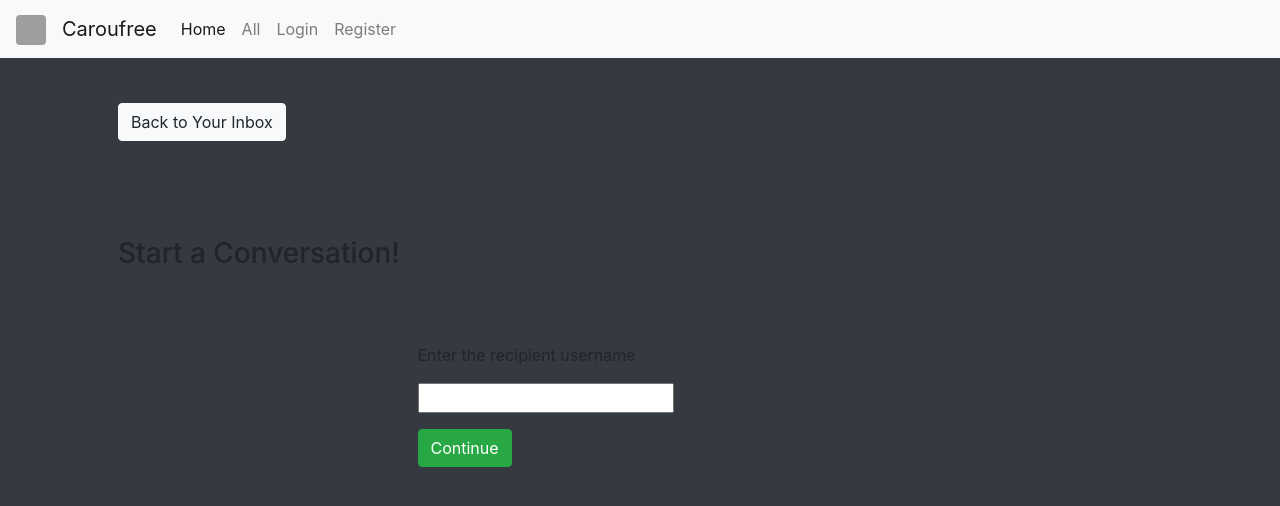
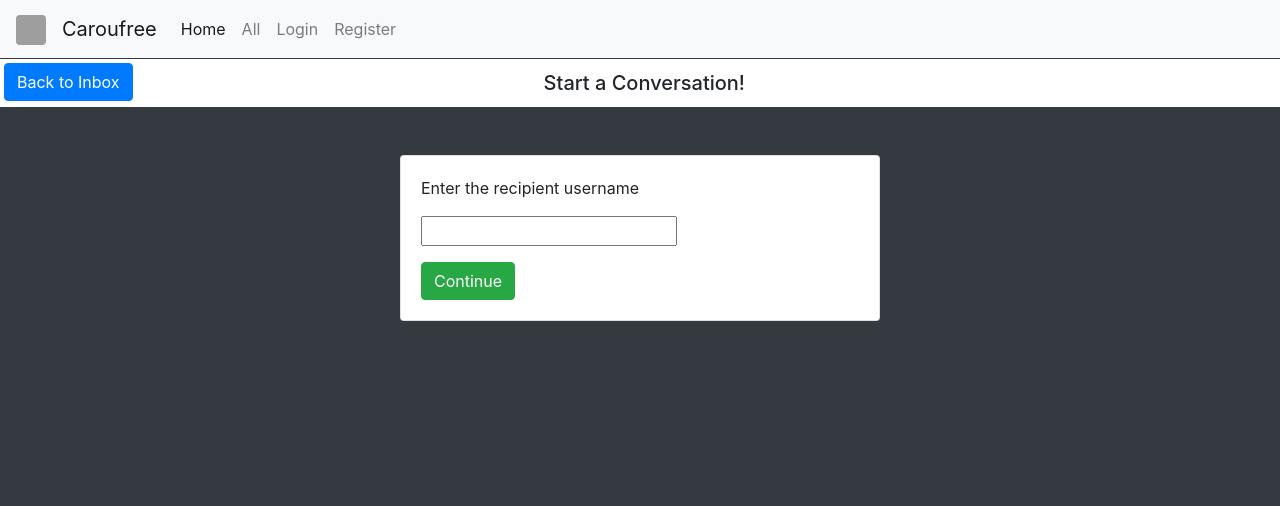
Before and after one commit to c160034/caroufree, a Django app: page /inbox/new in a window 1280 px wide. Shown: the top 506 px of the page. Run offline with Django 4.2, Linux system fonts and the light colour scheme; grey boxes are pictures that could not be loaded.

Commit message:
refactoring inbox style

```diff
--- a/displays/static/displays/thread.css
+++ b/displays/static/displays/thread.css
@@ -1,4 +1,4 @@
-#recipient {
+#head {
     position: fixed;
     top: 59px;
     left: 0;
--- a/displays/templates/displays/create-thread.html
+++ b/displays/templates/displays/create-thread.html
@@ -10,25 +10,18 @@
 {% endblock %}
 
 {% block content %}
-    <div class="container">
-        <div class="row">
-            <div class="col-md-12 p-5">
-                <a href="{% url 'inbox-page' %}" class="btn btn-light">Back to Your Inbox</a>
-            </div>
+        <div class="col-md-12 m-0 p-1 bg-white" id="head">
+            <a href="{% url 'inbox-page' %}"><button class="btn btn-primary float-left">Back to Inbox</button></a>
+                <h5 class="text-center my-2" style="margin-right:120px">Start a Conversation!</h5>
         </div>
-        <div class="row">
-            <div class="col-md-12 p-5">
-                <h3>Start a Conversation!</h3>
-            </div>
-        </div>
-        <div class="row justify-content-center mt-3 mb-5">
-            <div class="col-md-5 col=sm-12">
+        <div class="card mx-auto" style="width: 480px; margin-top:100px">
+            <div class="card-body">
+                {% for message in messages %}
+                    <div class="alert {% if message.tags == "warning" %}alert-danger{% endif %}">
+                        {{message}}
+                    </div>
+                {% endfor %}
                 <form method="POST">
-                    {% for message in messages %}
-                        <div class="alert {% if message.tags == "warning" %}alert-danger{% endif %}">
-                            {{message}}
-                        </div>
-                    {% endfor %}
                     {% csrf_token %}
                     <p>Enter the recipient username</p>
                     {{ form }}
@@ -38,5 +31,4 @@
                 </form>
             </div>
         </div>
-    </div>
 {% endblock %}
--- a/displays/templates/displays/thread.html
+++ b/displays/templates/displays/thread.html
@@ -12,10 +12,10 @@
 {% block content %}
     <div class="container">
         <div class="row mx-0">
-            <div class="col-md-12 m-0 p-1 bg-white" id="recipient">
+            <div class="col-md-12 m-0 p-1 bg-white" id="head">
                 <a href="{% url 'inbox-page' %}"><button class="btn btn-primary float-left">Back to Inbox</button></a>
                 {% if thread.receiver == request.user %}
-                    <h5 class="text-center ">{{ thread.user }}</h5>
+                    <h5 class="text-center my-2" style="margin-right:120px">{{ thread.user }}</h5>
                 {% else %}
                     <h5 class="text-center my-2" style="margin-right:120px">{{ thread.receiver }}</h5>
                 {% endif %}
```
